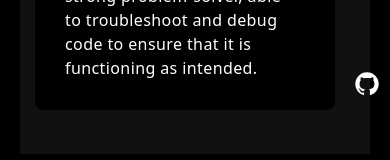
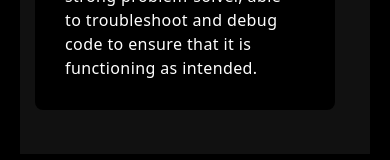
Before and after one commit to kzmfhm/my-portfolio, a React (Create React App) app: page /about in a window 390 px wide. Shown: the part 632-792 px from the top of the page. Built offline with nearby package versions, Linux system fonts and the light colour scheme.

Commit message:
Project Completed

```diff
--- a/src/components/Navbar.jsx
+++ b/src/components/Navbar.jsx
@@ -16,7 +16,7 @@ const Navbar = () => {
 
   return (
     <nav className={`w-full h-14 pt-[10px] bg-black-400 flex justify-between items-center md:px-4 ${showMobileMenu ? 'mt-[0px]' : ''}`}>
-      <div className="text-3xl font-bold mt-[20px]">
+       <div className="text-3xl font-bold mt-[20px] sticky top-0">
         <img src={Logo} alt="my-logo" />
       </div>
       <div className={`md:hidden text-yellow-700 ${showMobileMenu ? 'hidden' : 'ml-[0px]'}`}>
@@ -31,7 +31,7 @@ const Navbar = () => {
       >
         <li
           className={`mx-[20px] text-xl cursor-pointer transition ease-in-out delay-150 hover:text-white hover:-translate-y-1 hover:scale-110 hover:bg-black duration-300 ${
-            showMobileMenu ? 'text-sm border border-black' : ''
+            showMobileMenu ? 'text-sm mr-[0px]' : ''
           }`}
         >
           <Link to="/home" className={`md:text-xl md:hover:text-white md:hover:-translate-y-1 md:hover:scale-110 ${showMobileMenu ? 'md:hover:bg-[#111]' : ''}`} onClick={closeMobileMenu}>
@@ -40,7 +40,7 @@ const Navbar = () => {
         </li>
         <li
           className={`mx-[20px] text-xl cursor-pointer transition ease-in-out delay-150 hover:text-white hover:-translate-y-1 hover:scale-110 hover:bg-black duration-300 ${
-            showMobileMenu ? 'text-sm ml-[0px]' : ''
+            showMobileMenu ? 'text-sm mr-[0px]' : ''
           }`}
         >
           <Link to="/about" className={`md:text-xl md:hover:text-white md:hover:-translate-y-1 md:hover:scale-110 ${showMobileMenu ? 'md:hover:bg-[#111]' : ''}`} onClick={closeMobileMenu}>
@@ -49,7 +49,7 @@ const Navbar = () => {
         </li>
         <li
           className={`mx-[20px] text-xl cursor-pointer transition ease-in-out delay-150 hover:text-white hover:-translate-y-1 hover:scale-110 hover:bg-black duration-300 ${
-            showMobileMenu ? 'text-sm ml-[0px] border border-black' : ''
+            showMobileMenu ? 'text-sm mr-[0px]' : ''
           }`}
         >
           <Link to="/projects" className={`md:text-xl md:hover:text-white md:hover:-translate-y-1 md:hover:scale-110 ${showMobileMenu ? 'md:hover:bg-[#111]' : ''}`} onClick={closeMobileMenu}>
@@ -58,7 +58,7 @@ const Navbar = () => {
         </li>
         <li
           className={`mx-[20px] text-xl cursor-pointer transition ease-in-out delay-150 hover:text-white hover:-translate-y-1 hover:scale-110 hover:bg-black duration-300 ${
-            showMobileMenu ? 'text-sm ml-[0px] ' : ''
+            showMobileMenu ? 'text-sm mr-[0px]' : ''
           }`}
         >
           <Link to="/contact" className={`md:text-xl md:hover:text-white md:hover:-translate-y-1 md:hover:scale-110 ${showMobileMenu ? 'md:hover:bg-[#111]' : ''}`} onClick={closeMobileMenu}>
--- a/src/pages/About/index.jsx
+++ b/src/pages/About/index.jsx
@@ -105,7 +105,7 @@ const About = () => {
             </div>
           </div>
           <a href={gLink} target="_blank" rel="noopener noreferrer">
-              <img src={gImage} alt="my github" className="g-Icon" />
+              <img src={gImage} alt="my github" className="gt-Icon" />
             </a>
         </div>
       </div>
--- a/src/pages/About/style.css
+++ b/src/pages/About/style.css
@@ -55,9 +55,12 @@
     .right-container {
       display:none;
     }
+    .gt-Icon{
+      display: none;
 
+    }
 }
-.g-Icon{
+.gt-Icon{
   margin-left: 95%;
   margin-top: -40px;
 
```
